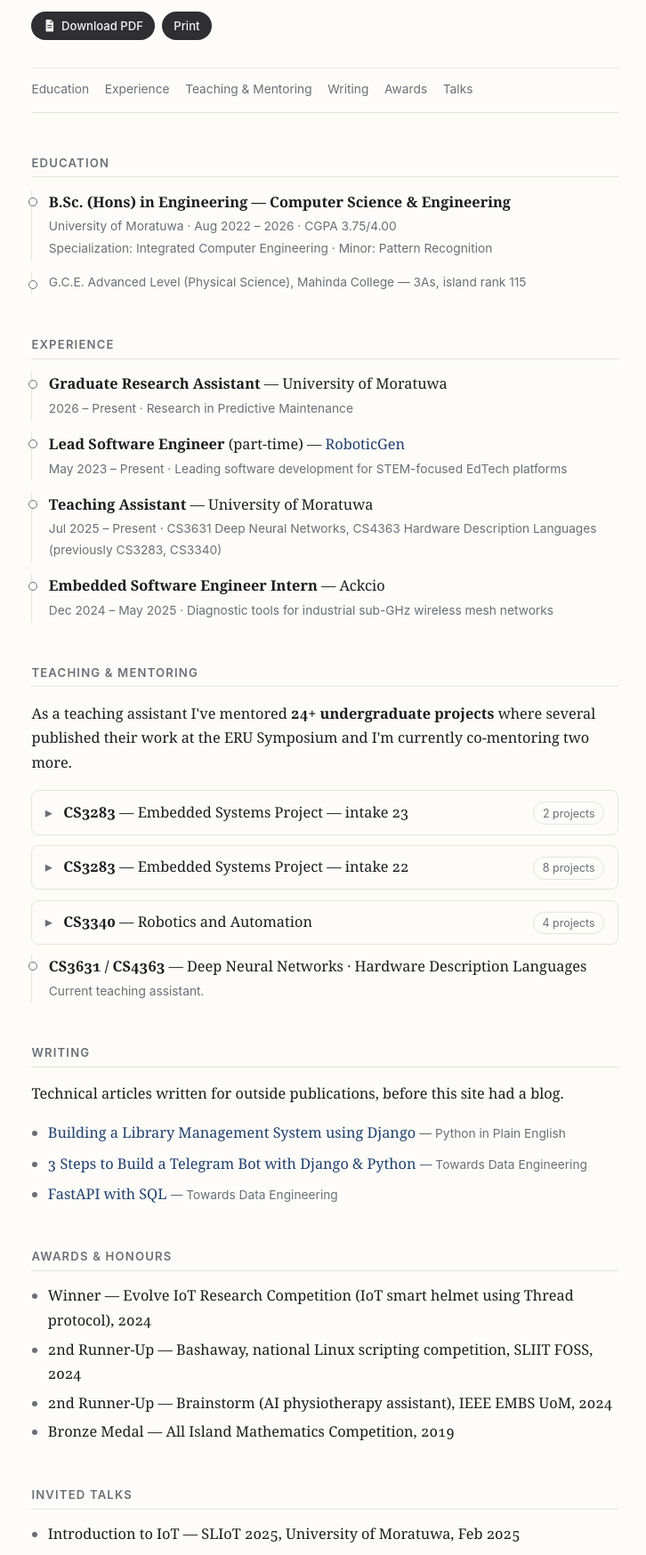
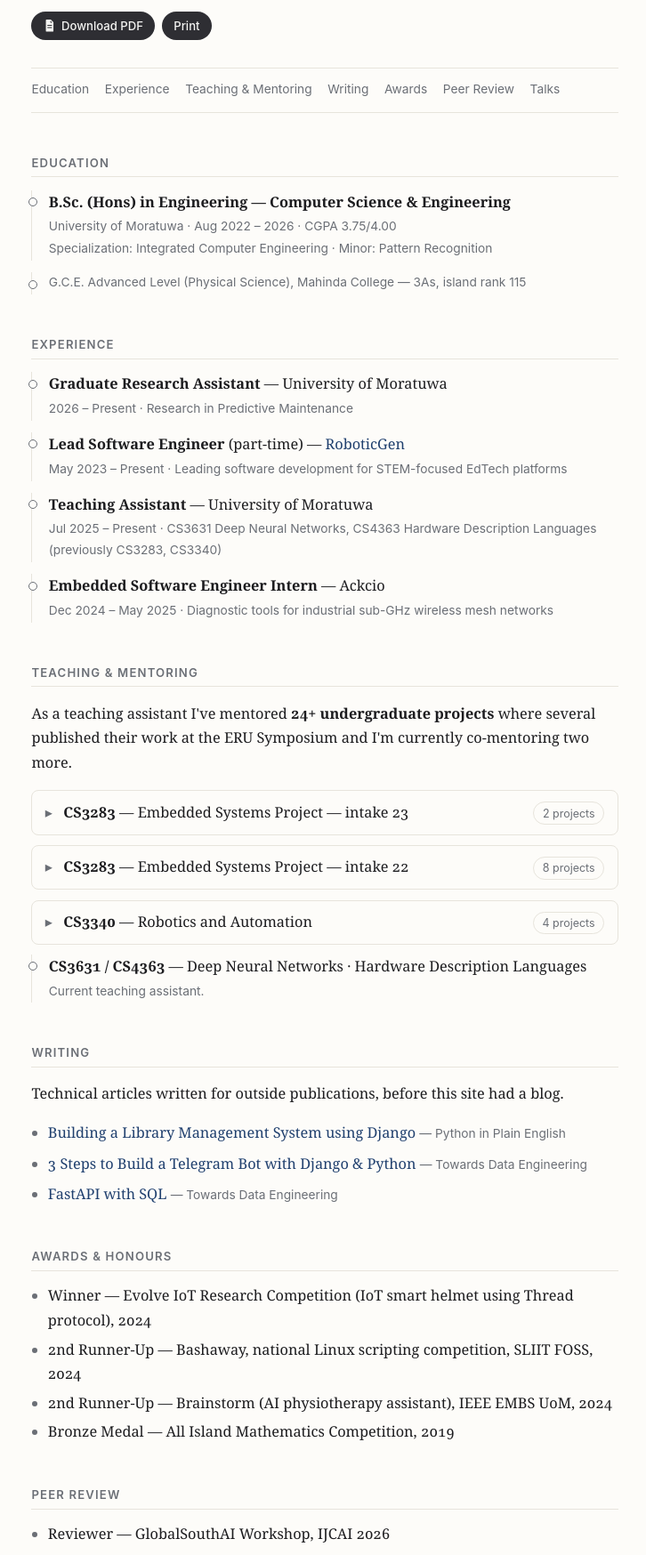
Before and after one commit to yasanthaniroshan/yasanthaniroshan.github.io, an Astro site: page /cv in a window 1280 px wide. Shown: the part 143-1891 px from the top of the page at 89% size, without its empty margins (275-1001 px from the left). Built offline with nearby package versions, Linux system fonts and the light colour scheme; Astro itself is replaced by a stand-in of ours.

Commit message:
Update: Added peer-reviews - Added IJCAI peer reviewing - Updated the cv

```diff
--- a/src/data/news.ts
+++ b/src/data/news.ts
@@ -22,6 +22,10 @@ export const news: NewsItem[] = [
 		text: 'Started as a Graduate Research Assistant at the University of Moratuwa, working on predictive maintenance.',
 	},
 	{
+		date: 'Jul 2026',
+		text: 'Served as a reviewer for the GlobalSouthAI Workshop at IJCAI 2026.',
+	},
+	{
 		date: 'May 2026',
 		text: 'New workshop paper, "Patient-Aware Contrastive Learning...", accepted at the ICML GlobalSouthML Workshop.',
 	},
--- a/src/pages/cv.astro
+++ b/src/pages/cv.astro
@@ -18,6 +18,7 @@ import { writing } from '../data/writing';
 		<a href="#teaching-mentoring">Teaching &amp; Mentoring</a>
 		<a href="#writing">Writing</a>
 		<a href="#awards-honours">Awards</a>
+		<a href="#peer-review">Peer Review</a>
 		<a href="#invited-talks">Talks</a>
 	</nav>
 
@@ -131,6 +132,11 @@ import { writing } from '../data/writing';
 		<li>Bronze Medal — All Island Mathematics Competition, 2019</li>
 	</ul>
 
+	<h2 id="peer-review">Peer Review</h2>
+	<ul>
+		<li>Reviewer — GlobalSouthAI Workshop, IJCAI 2026</li>
+	</ul>
+
 	<h2 id="invited-talks">Invited Talks</h2>
 	<ul>
 		<li>Introduction to IoT — SLIoT 2025, University of Moratuwa, Feb 2025</li>
```
Also changed, not shown: 1 other file.
